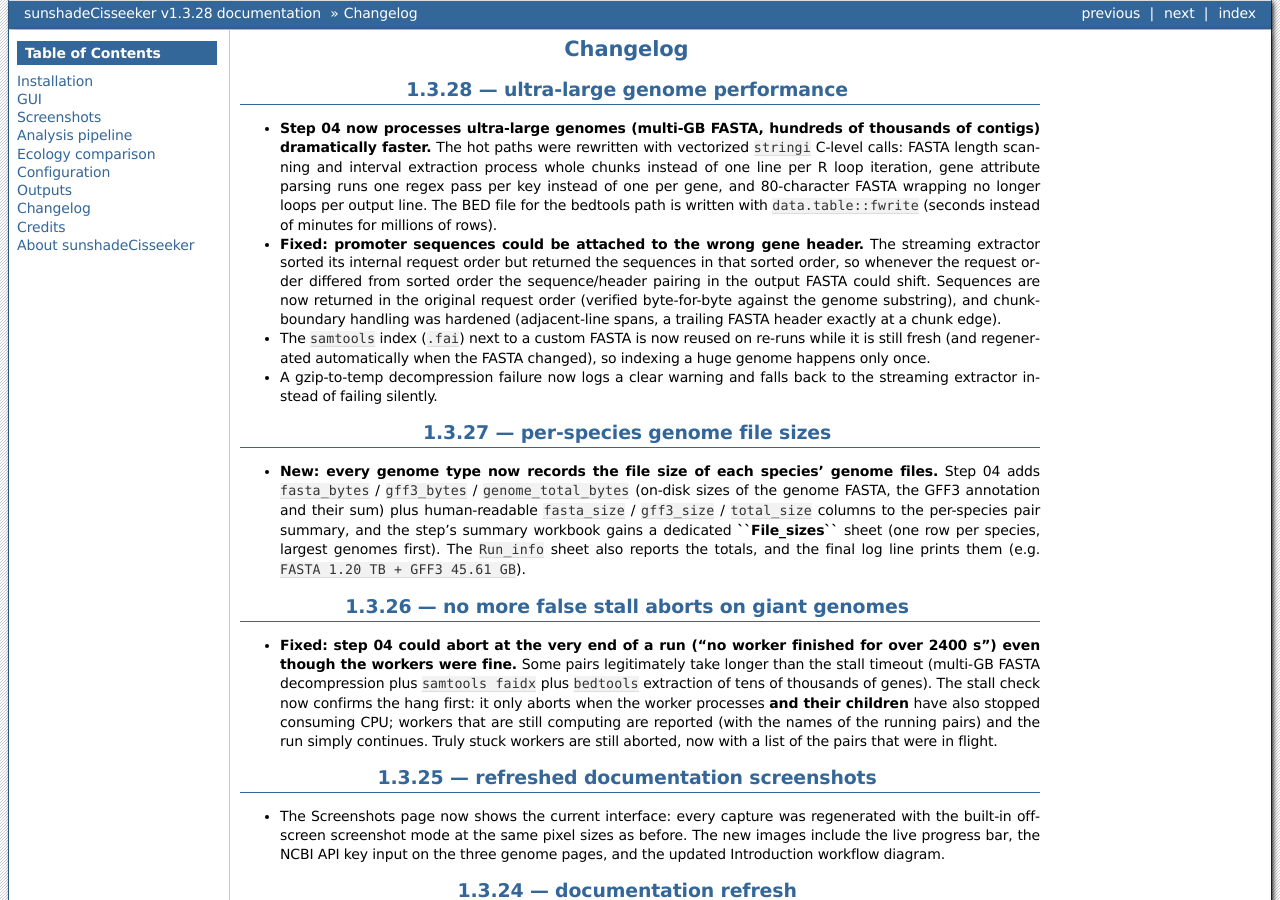
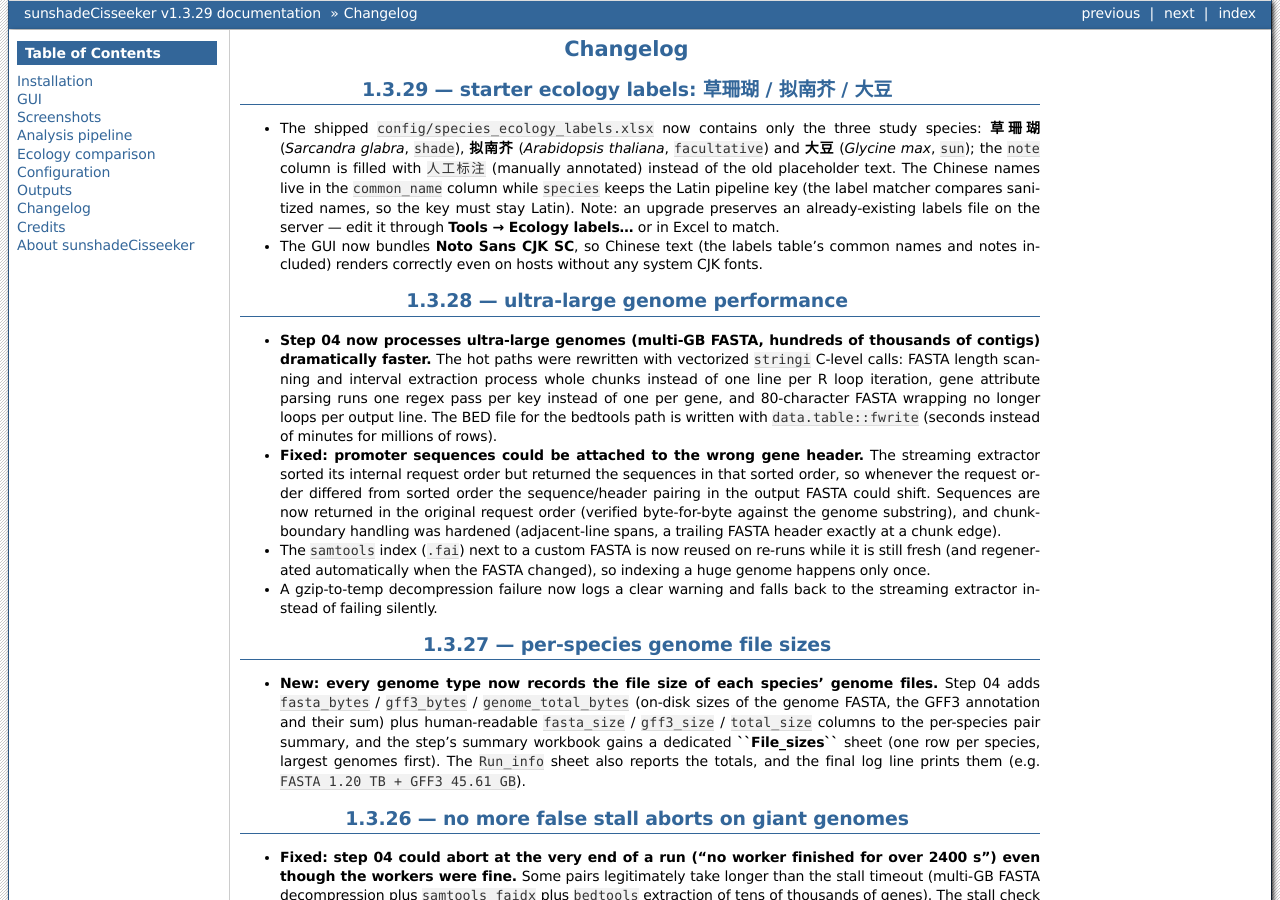
Before and after one commit to chenzhr23/sunshadeCisseeker-docs, a Sphinx documentation site: the page built from docs/content/Changelog.rst, in a window 1280 px wide and 900 px high. Built offline with Sphinx 7.4.7, drawn with Linux system fonts in a browser that asks for light colours; some of the changed text lies outside the part shown.

Commit message:
docs: v1.3.29 starter ecology labels (草珊瑚/拟南芥/大豆) + bundled CJK font

```diff
--- a/docs/conf.py
+++ b/docs/conf.py
@@ -9,8 +9,8 @@
 copyright = "2026, sunshadeCisseeker developers"
 
 # The short X.Y version and the full release version.
-version = "v1.3.28"
-release = "v1.3.28"
+version = "v1.3.29"
+release = "v1.3.29"
 
 extensions = [
     "sphinx.ext.autosectionlabel",
--- a/docs/content/About sunshadeCisseeker.rst
+++ b/docs/content/About sunshadeCisseeker.rst
@@ -4,7 +4,7 @@
 sunshadeCisseeker identifies, annotates and compares promoter
 cis-regulatory elements across sun / facultative / shade plants.
 
-The current release is **1.3.28**; see :doc:`Changelog` for what changed in
+The current release is **1.3.29**; see :doc:`Changelog` for what changed in
 each version.
 
 Highlights
--- a/docs/content/Changelog.rst
+++ b/docs/content/Changelog.rst
@@ -1,5 +1,21 @@
 Changelog
 =========
+
+1.3.29 — starter ecology labels: 草珊瑚 / 拟南芥 / 大豆
+------------------------------------------------------------
+
+* The shipped ``config/species_ecology_labels.xlsx`` now contains only the
+  three study species: **草珊瑚** (*Sarcandra glabra*, ``shade``), **拟南芥**
+  (*Arabidopsis thaliana*, ``facultative``) and **大豆** (*Glycine max*,
+  ``sun``); the ``note`` column is filled with ``人工标注`` (manually
+  annotated) instead of the old placeholder text. The Chinese names live in
+  the ``common_name`` column while ``species`` keeps the Latin pipeline key
+  (the label matcher compares sanitized names, so the key must stay Latin).
+  Note: an upgrade preserves an already-existing labels file on the server —
+  edit it through **Tools → Ecology labels…** or in Excel to match.
+* The GUI now bundles **Noto Sans CJK SC**, so Chinese text (the labels
+  table's common names and notes included) renders correctly even on hosts
+  without any system CJK fonts.
 
 1.3.28 — ultra-large genome performance
 ---------------------------------------
--- a/docs/content/Configuration.rst
+++ b/docs/content/Configuration.rst
@@ -70,6 +70,10 @@
 
 Only species listed here enter the ecology comparison (steps 07–09);
 unlabelled species still appear in the general analysis (steps 01–06).
+The shipped starter rows are 草珊瑚 (*Sarcandra glabra*, ``shade``),
+拟南芥 (*Arabidopsis thaliana*, ``facultative``) and 大豆 (*Glycine max*,
+``sun``), all marked ``人工标注`` (manually annotated) in the ``note`` column
+— replace or extend them with your own annotations.
 
 ``config/cis_element_motif_library.xlsx`` (motif library)
 ----------------------------------------------------------
--- a/docs/content/GUI.rst
+++ b/docs/content/GUI.rst
@@ -64,7 +64,10 @@
 
 * The whole interface is rendered in **Arial**. Hosts without Arial
   automatically get the bundled, metrically identical **Liberation Sans**
-  through the bundle's fontconfig alias (``lib/fonts/``).
+  through the bundle's fontconfig alias (``lib/fonts/``). Chinese text — for
+  example the ecology label table's 草珊瑚/拟南芥/大豆 and ``人工标注`` notes
+  — renders through the bundled **Noto Sans CJK SC** font on hosts without
+  system CJK fonts.
 * On X-forwarded connections (``DISPLAY`` contains a host) the page-change
   animations are switched off automatically to keep the window responsive;
   ``SUNSHADE_ANIM=1`` forces them back on.
```
Also changed, not shown: docs/_static/screenshots/08-ecology-labels.png.
